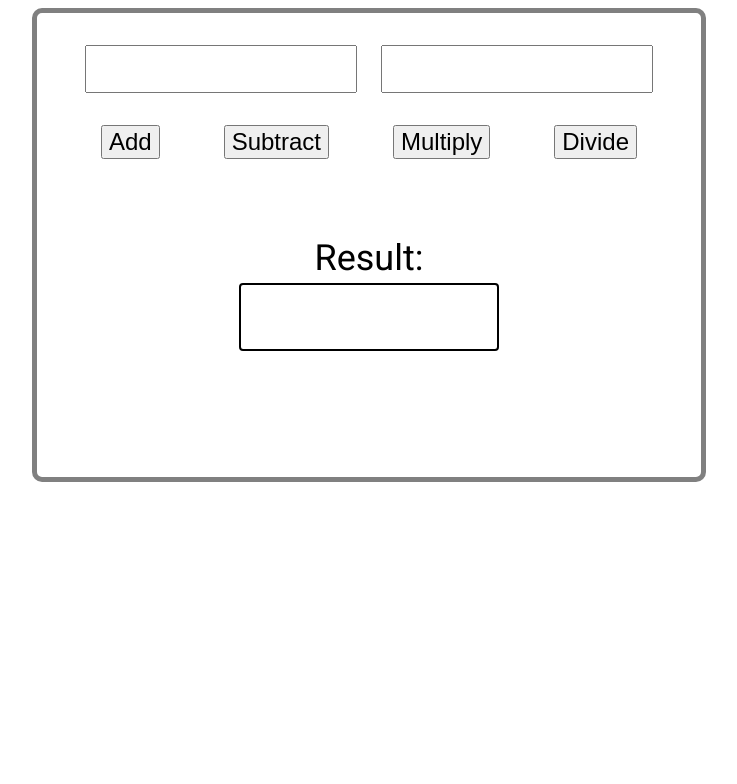
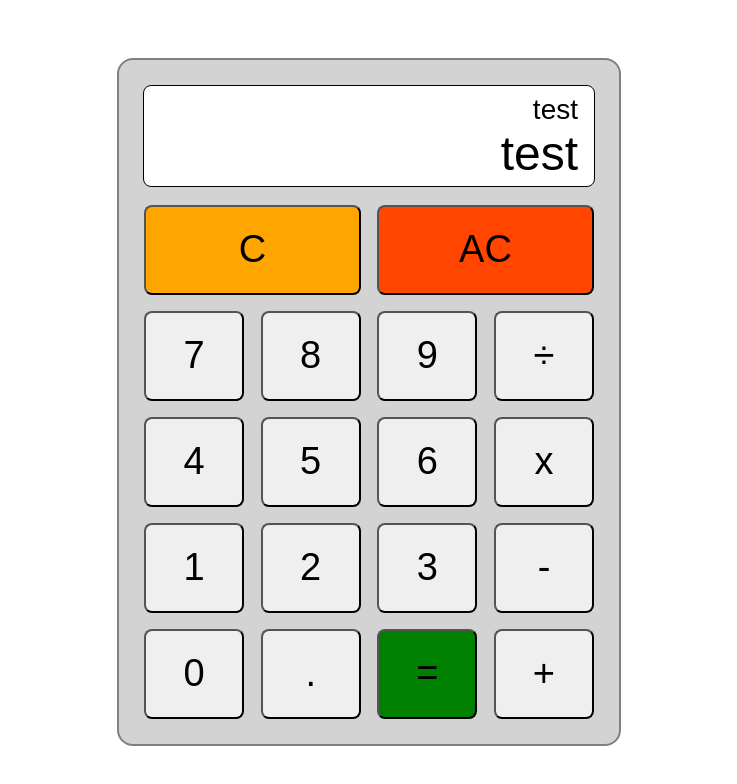
Before and after one commit to EagerBeaver212/simple-calculator, a plain HTML site: page index.html in a window 1280 px wide. Shown: the whole page, without its empty margins (271-1008 px from the left). Drawn offline with Linux system fonts and the light colour scheme.

Commit message:
first draft

```diff
--- a/index.html
+++ b/index.html
@@ -4,25 +4,44 @@
   <meta charset="UTF-8">
   <meta http-equiv="X-UA-Compatible" content="IE=edge">
   <meta name="viewport" content="width=device-width, initial-scale=1.0">
-  <title>Simple Calculator</title>
+  <title>Calculator</title>
   <link rel="stylesheet" href="styles.css">
-  <link rel="preconnect" href="https://fonts.googleapis.com">
-  <link rel="preconnect" href="https://fonts.gstatic.com" crossorigin>
-  <link href="https://fonts.googleapis.com/css2?family=Roboto&display=swap" rel="stylesheet">
 </head>
 <body>
   <div class="calculator">
-    <div class="input-screen">
-        <input type="text" id="first-number" >
-        <input type="text" id="second-number">
+    <div class="screen">
+      <div id="previousCalc">test</div>
+      <div id="currentCalc">test</div>
     </div>
-    <div class="buttons">
-      <button>Add</button>
-      <button>Subtract</button>
-      <button>Multiply</button>
-      <button>Divide</button>
-    </div>
-    <div class="result-container">Result: <div class="result"></div></div>
+      <div class="row">
+        <button id="c">C</button>
+        <button id="ac">AC</button>
+      </div>
+      <div class="row">
+        <button class="number" id="7">7</button>
+        <button class="number" id="8">8</button>
+        <button class="number" id="9">9</button>
+        <button id="divide">÷</button>
+      </div>
+      <div class="row">
+        <button class="number" id="4">4</button>
+        <button class="number" id="5">5</button>
+        <button class="number" id="6">6</button>
+        <button id="multiply">x</button>
+      </div>
+      <div class="row">
+        <button class="number" id="1">1</button>
+        <button class="number" id="2">2</button>
+        <button class="number" id="3">3</button>
+        <button id="subtract">-</button>
+      </div>
+      <div class="row" id="row5">
+        <button class="number" id="0">0</button>
+        <button class="number" id="dot">.</button>
+        <button class="number" id="equals">=</button>
+        <button id="add">+</button>
+      </div>
   </div>
 </body>
+<script src="javascript.js"></script>
 </html>
--- a/javascript.js
+++ b/javascript.js
@@ -0,0 +1,21 @@
+
+
+
+
+
+
+function add(a, b) {
+  return a + b
+}
+
+function substract(a, b) {
+  return a - b
+}
+
+function multiply(a, b) {
+  return a * b
+}
+
+function divide(a, b) {
+  return a / b
+}
--- a/styles.css
+++ b/styles.css
@@ -1,75 +1,78 @@
 body {
   display: flex;
+  align-items: center;
   justify-content: center;
+  height: 98.4vh;
+  font-family: sans-serif;
+}
+
+.calculator {
+  width: 500px;
+  display: flex;
+  flex-direction: column;
   align-items: center;
-  font-family: 'Roboto', sans-serif;
-  font-size: 36px
+  justify-content: center;
+  border: 2px solid grey;
+  border-radius: 16px;
+  background-color: lightgray
+}
+
+.row {
+  display: flex;
+  justify-content: space-between;
+  min-width: 90%;
+  margin: 8px 0 8px 0;
+}
+
+.screen {
+  min-width: 90%;
+  border: 1px solid black;
+  border-radius: 8px;
+  text-align: right;
+  height: 100px;
+  margin: 25px 0 10px 0;
+  display: flex;
+  flex-direction: column;
+  justify-content: space-evenly;
+  background-color: white;
+}
+
+#previousCalc {
+  margin-right: 16px;
+  font-size: 28px;
+  margin-top: 8px;
+}
+
+#currentCalc {
+  margin-right: 16px;
+  font-size: 48px;
+  margin-bottom: 4px;
 }
 
 button {
-  font-size: 24px
+  height: 90px;
+  width: 100px;
+  border-radius: 8px;
+  font-size: 38px;
 }
 
-
-input {
-  font-size: 36px;
-  width: 264px;
+#c,
+#ac {
+  width: 217px;
 }
 
-.calculator {
-  height: 400px;
-  width: 600px;
-  border: 5px solid grey;
-  border-radius: 10px;
-  padding: 32px;
-  display: flex;
-  flex-direction: column;
+#c {
+  background-color: orange;
 }
 
-.input-screen {
-  display: flex;
-  justify-content: space-between;
-  font-size: 36px;
+#ac {
+  background-color: orangered;
 }
 
-#first-number,
-#second-number {
-  margin: 0 0 24px 0;
+#equals {
+  background-color: green;
 }
 
-.input1,
-.input2 {
-  display: flex;
-  flex-direction: column;
-  align-items: center;
+#row5 {
+  margin-bottom: 25px;
 }
-
-.input-screen {
-  display: flex;
-  justify-content: center;
-  gap: 24px;
-}
-
-.buttons {
-  display: flex;
-  justify-content: space-around;
-  margin-top: 8px;
-}
-
-.result-container{
-  display: flex;
-  flex-direction: column;
-  align-items: center;
-  flex: 1 0 auto;
-  justify-content: center;
-}
-
-.result {
-  border: 2px solid black;
-  display: flex;
-  width: 256px;
-  height: 64px;
-  margin-bottom: 16px;
-  margin-top: 4px;
-  border-radius: 4px;
-}
```
